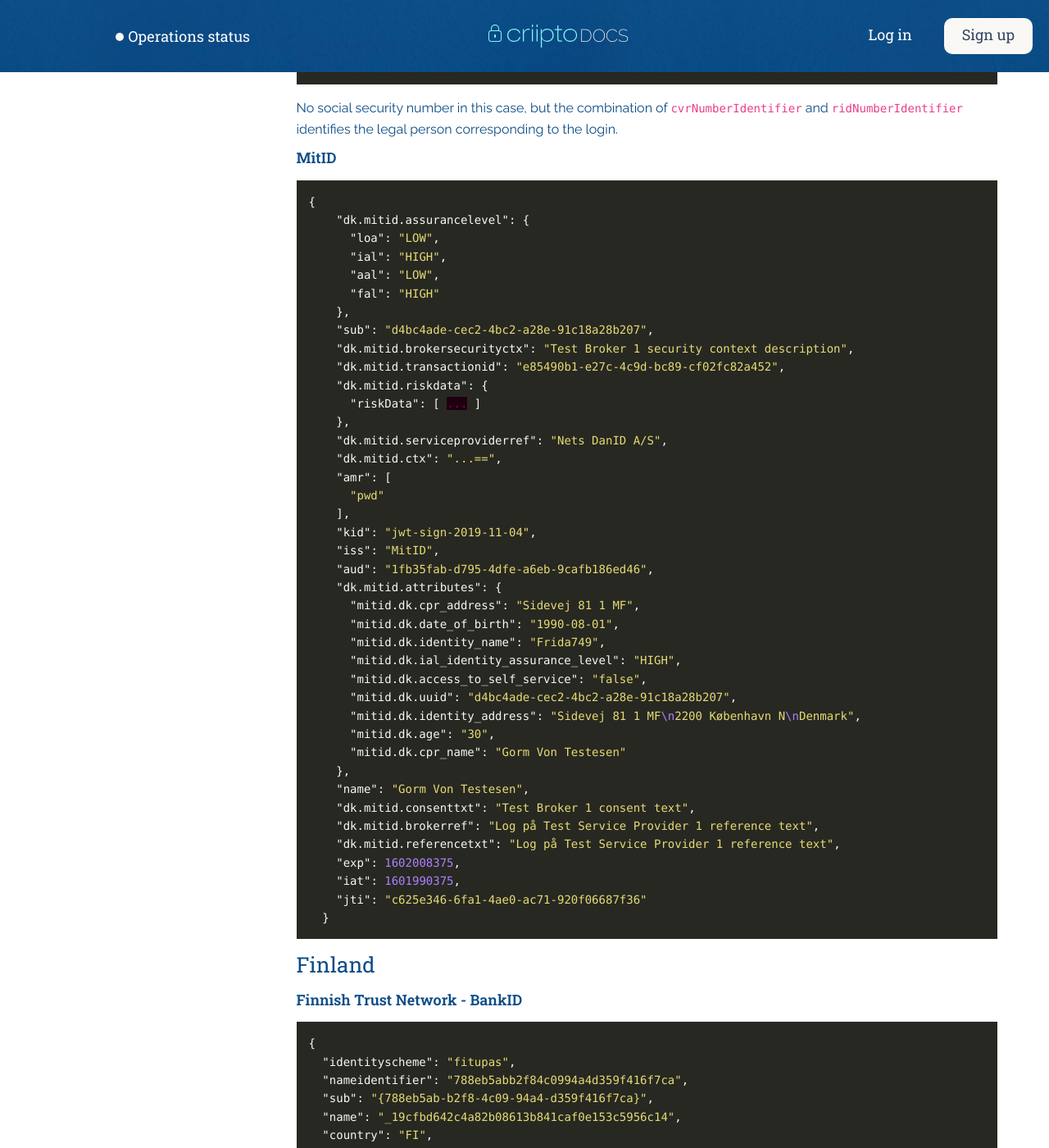
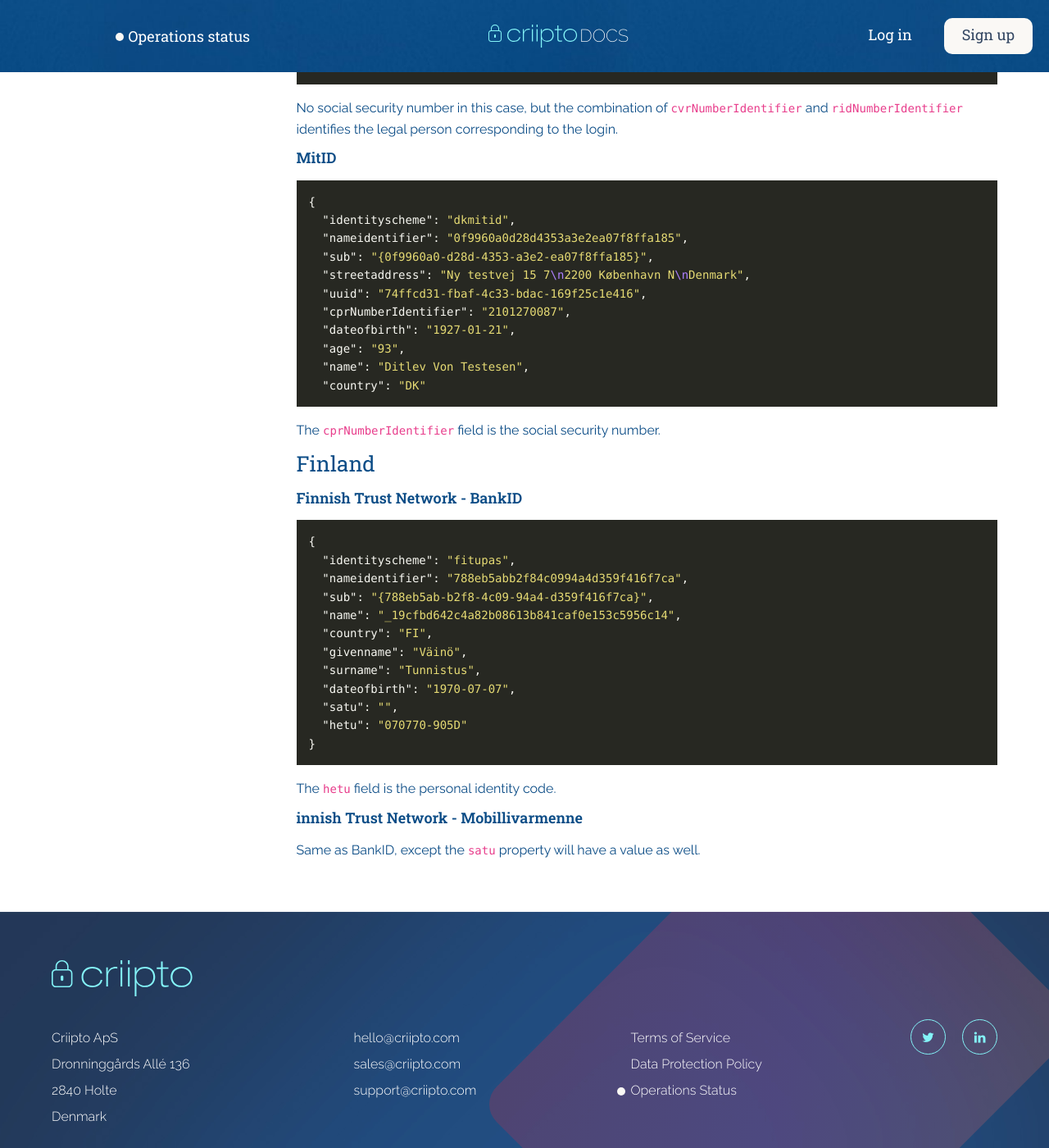
Before and after one commit to criipto/docs-old, a Jekyll site: the page built from getting-started/token-contents.md, in a window 1280 px wide and 1400 px high, scrolled down 3498 px. Shown: the whole window at 82% size. Built offline with Jekyll 4.4.1, drawn with Linux system fonts in a browser that asks for light colours; some web fonts are replaced.

Commit message:
Changed JSON content for MitID sample to bare essentials.

````diff
--- a/getting-started/token-contents.md
+++ b/getting-started/token-contents.md
@@ -148,46 +148,18 @@
 ### MitID
 ```json
 {
-    "dk.mitid.assurancelevel": {
-      "loa": "LOW",
-      "ial": "HIGH",
-      "aal": "LOW",
-      "fal": "HIGH"
-    },
-    "sub": "d4bc4ade-cec2-4bc2-a28e-91c18a28b207",
-    "dk.mitid.brokersecurityctx": "Test Broker 1 security context description",
-    "dk.mitid.transactionid": "e85490b1-e27c-4c9d-bc89-cf02fc82a452",
-    "dk.mitid.riskdata": {
-      "riskData": [ ... ]
-    },
-    "dk.mitid.serviceproviderref": "Nets DanID A/S",
-    "dk.mitid.ctx": "...==",
-    "amr": [
-      "pwd"
-    ],
-    "kid": "jwt-sign-2019-11-04",
-    "iss": "MitID",
-    "aud": "1fb35fab-d795-4dfe-a6eb-9cafb186ed46",
-    "dk.mitid.attributes": {
-      "mitid.dk.cpr_address": "Sidevej 81 1 MF",
-      "mitid.dk.date_of_birth": "1990-08-01",
-      "mitid.dk.identity_name": "Frida749",
-      "mitid.dk.ial_identity_assurance_level": "HIGH",
-      "mitid.dk.access_to_self_service": "false",
-      "mitid.dk.uuid": "d4bc4ade-cec2-4bc2-a28e-91c18a28b207",
-      "mitid.dk.identity_address": "Sidevej 81 1 MF\n2200 København N\nDenmark",
-      "mitid.dk.age": "30",
-      "mitid.dk.cpr_name": "Gorm Von Testesen"
-    },
-    "name": "Gorm Von Testesen",
-    "dk.mitid.consenttxt": "Test Broker 1 consent text",
-    "dk.mitid.brokerref": "Log på Test Service Provider 1 reference text",
-    "dk.mitid.referencetxt": "Log på Test Service Provider 1 reference text",
-    "exp": 1602008375,
-    "iat": 1601990375,
-    "jti": "c625e346-6fa1-4ae0-ac71-920f06687f36"
-  }
-```
+  "identityscheme": "dkmitid",
+  "nameidentifier": "0f9960a0d28d4353a3e2ea07f8ffa185",
+  "sub": "{0f9960a0-d28d-4353-a3e2-ea07f8ffa185}",
+  "streetaddress": "Ny testvej 15 7\n2200 København N\nDenmark",
+  "uuid": "74ffcd31-fbaf-4c33-bdac-169f25c1e416",
+  "cprNumberIdentifier": "2101270087",
+  "dateofbirth": "1927-01-21",
+  "age": "93",
+  "name": "Ditlev Von Testesen",
+  "country": "DK"
+ ```
+The `cprNumberIdentifier` field is the social security number.
 
 ## Finland
 ### Finnish Trust Network - BankID
````
